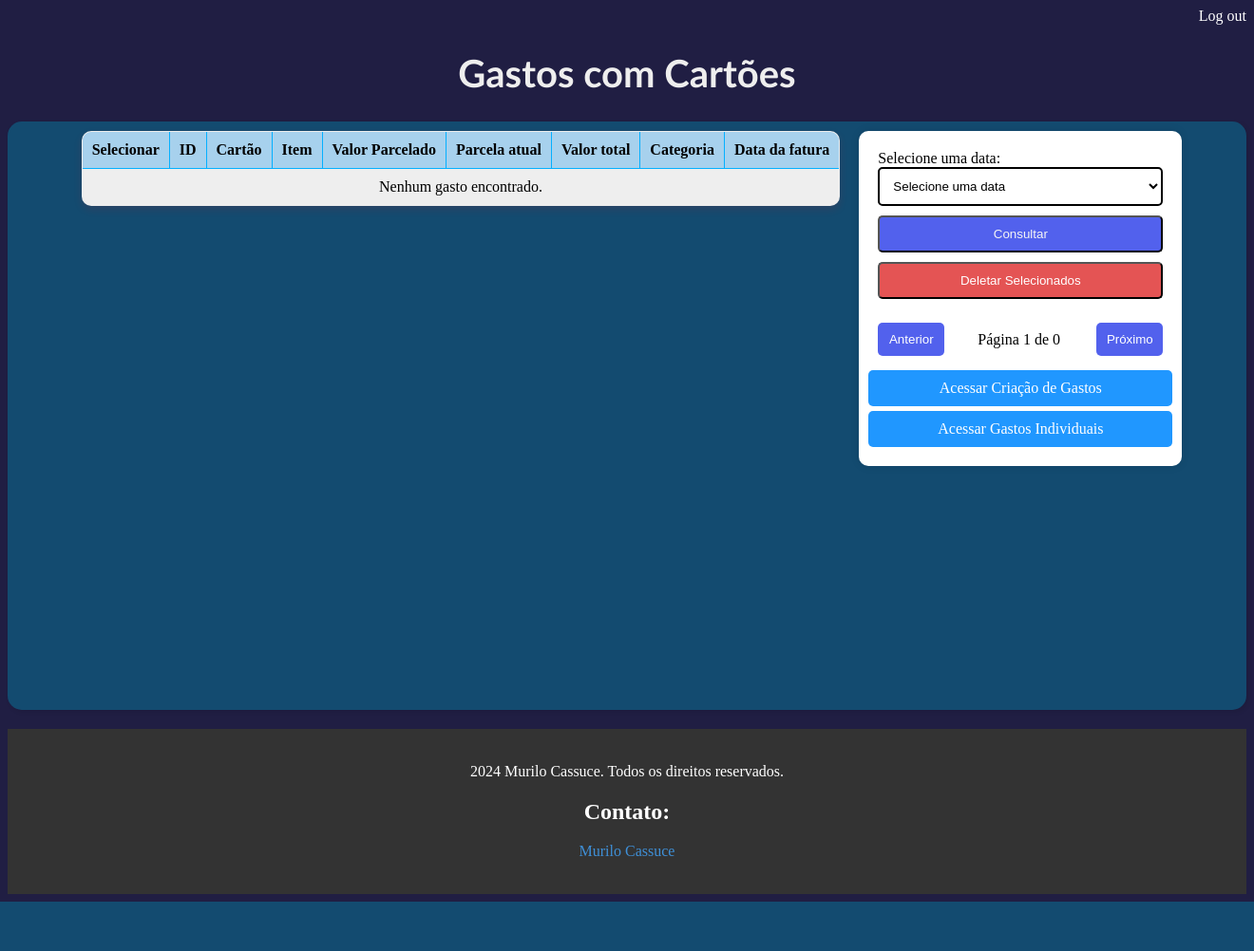
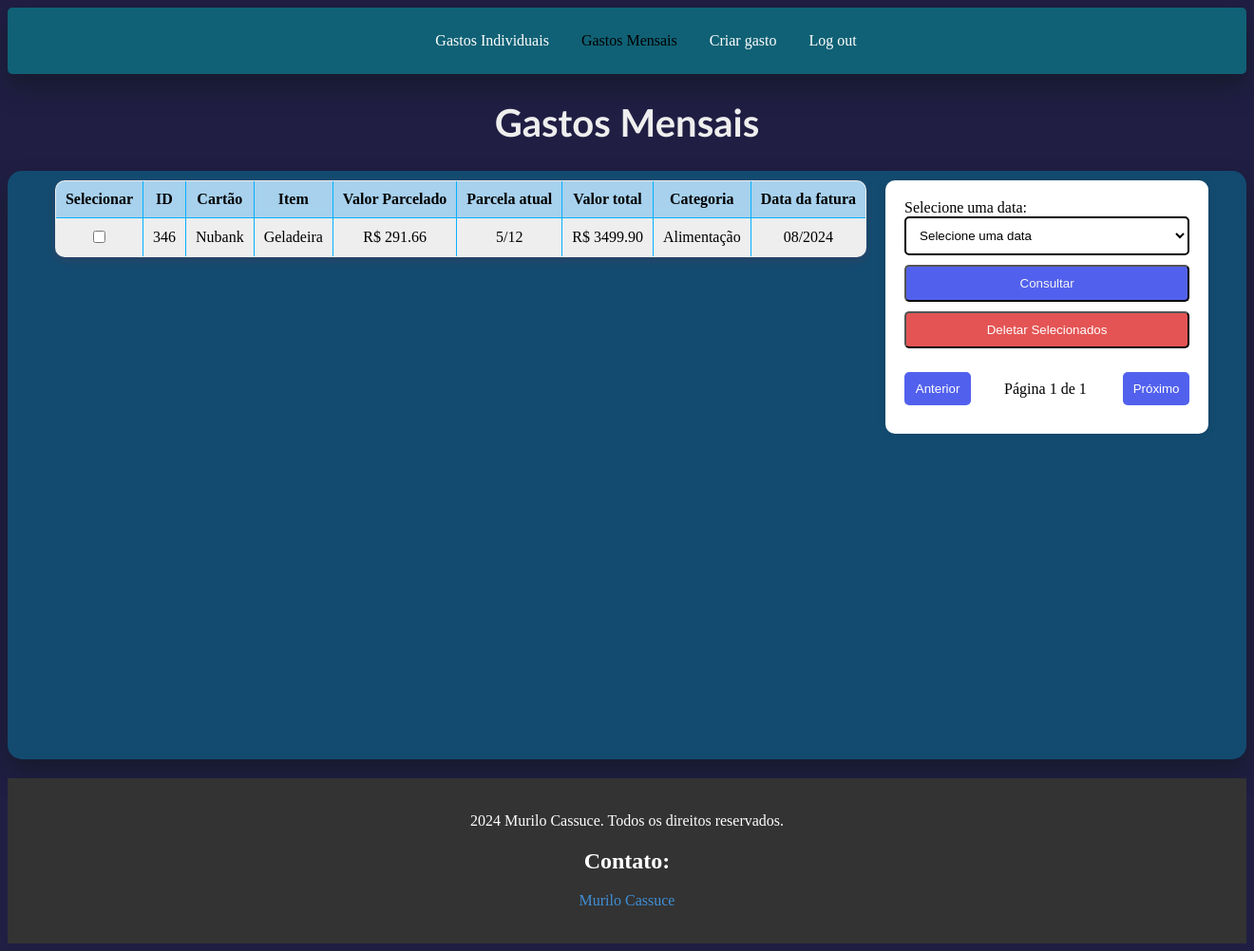
Before and after one commit to MuriloCassuce-hub/despesas, a Django app: page /gastosMensais in a window 1320 px wide. Shown: the whole page at 95% size. Before the commit the page ends 950 px from the top, so only its background shows below. Run offline with Django 5.2, Linux system fonts and the light colour scheme; a user stored in the database is signed in; data comes from the database, SQL or seed files in the repository; both versions use the stored data as it was after the commit; some libraries are stand-ins or nearby versions.

Commit message:
Header, correção de bug logout, ajuste layout grafico, atualização no javascript para logout

```diff
--- a/usuarios/templates/usuarios/gastosMensais.html
+++ b/usuarios/templates/usuarios/gastosMensais.html
@@ -40,6 +40,7 @@
             padding: 10px;
             height: 600px;
             overflow: auto;
+            box-shadow: 0 15px 25px rgba(14, 25, 27, 0.507);
         }
 
         #tabprincipal {
@@ -164,9 +165,7 @@
     </style>
 
 
-    <a class="botaologout" href="{% url 'logout' %}">Log out</a>
-
-    <h1 id="h1Despesas" >Gastos com Cartões</h1>
+    <h1 id="h1Despesas" >Gastos Mensais</h1>
 
     <div id="divPrincipal">
         <form method="POST" id="formTabela" action="{% url 'gastosMensais' %}">
@@ -229,13 +228,19 @@
                 <span id="pageInfo2">Página {{ page_obj.number }} de {{ page_obj.paginator.num_pages }}</span>
                 <button id="proxPag2">Próximo</button>
             </div>
-            <a id="pgCriar_gasto" href="{% url 'criar_gasto' %}">Acessar Criação de Gastos</a>
-            <a id="pgCriar_gasto" href="{% url 'gastosIndividuais' %}">Acessar Gastos Individuais</a>
         </div>
     </div>
 
 <script>
     document.addEventListener("DOMContentLoaded", function() {
+        document.getElementById("paginatualGastosMensais").removeAttribute("href");
+        document.getElementById("paginatualGastosMensais").style.color = "black";
+        document.getElementById("Logout").addEventListener("click", function(event){
+            event.preventDefault();
+            if (confirm("Você deseja realizar o log out?")){
+                window.location.href = "{% url 'logout' %}";
+            }
+        })
         document.getElementById("deletarDados").addEventListener("click", function(event) {
             event.preventDefault();
             if (confirm(`Você tem certeza que deseja apagar?`)) {
--- a/usuarios/templates/usuarios/layout.html
+++ b/usuarios/templates/usuarios/layout.html
@@ -6,6 +6,29 @@
     <title>Despesas</title>
 </head>
 <style>
+
+    header {
+        background-color: rgb(16, 97, 117);
+        padding: 10px;
+        text-align: center;
+        border-radius: 5px;
+        box-shadow: 0 15px 25px rgba(14, 25, 27, 0.507);
+    }
+
+
+    header li {
+        display: inline;
+        margin: 0 15px;
+    }
+
+    header a {
+        color: #fff;
+    }
+
+    header a:hover{
+        color: rgb(246, 208, 131);
+    }
+
     footer {
             text-align: center;
             padding: 20px 0;
@@ -13,7 +36,6 @@
             color: #fff;
             position: relative;
             width: 100%;
-            bottom: 0;
             margin-top: 20px;
         }
 
@@ -23,6 +45,16 @@
         }
 </style>
 <body>
+    <header>
+        <nav>
+            <ul>
+                <li><a id="paginatualGastosIndividuais" href="{% url 'gastosIndividuais' %}">Gastos Individuais</a></li>
+                <li><a id="paginatualGastosMensais" href="{% url 'gastosMensais' %}">Gastos Mensais</a></li>
+                <li><a href="{% url 'criar_gasto' %}">Criar gasto</a></li>
+                <li><a id="Logout"href="{% url 'logout' %}">Log out</a></li>
+            </ul>
+        </nav>
+    </header>
     {% block body %}
 
     {% endblock %}
--- a/usuarios/templates/usuarios/layout2.html
+++ b/usuarios/templates/usuarios/layout2.html
@@ -5,9 +5,11 @@
     <script src="https://cdn.plot.ly/plotly-latest.min.js"></script>
     <title>Despesas</title>
 </head>
+
 <body>
     {% block body %}
 
     {% endblock %}
+
 </body>
 </html>
--- a/usuarios/views.py
+++ b/usuarios/views.py
@@ -2,7 +2,7 @@
 from django.urls import reverse
 from .models import Gastos
 from django.contrib.auth import authenticate, login, logout
-from django.shortcuts import render, redirect
+from django.shortcuts import render
 from .forms import UserRegistrationForm
 import plotly.graph_objects as go
 from collections import defaultdict
@@ -106,7 +106,7 @@
         title="Distribuição por cartões",
         width=800,
         height=400,
-        paper_bgcolor='rgb(41, 157, 186)',
+        paper_bgcolor='rgb(252, 250, 235)',
         plot_bgcolor='white'
     )
     graph_json_cartao = fig_cartao.to_json()
@@ -128,7 +128,7 @@
         title="Distribuição por categorias",
         width=800,
         height=400,
-        paper_bgcolor='rgb(41, 157, 186)',
+        paper_bgcolor='rgb(252, 250, 235)',
         plot_bgcolor='white'
     )
     graph_json_categoria = fig_categoria.to_json()
@@ -155,11 +155,13 @@
 
     cartoes = Gastos.objects.filter(usuario=request.user).values_list('cartao', flat=True).distinct()
     cartoes_filtrados = None
+    cartoes_filtrados = Gastos.objects.filter(cartao=cartoes[0], usuario=request.user)
 
     if request.method == "POST" and 'buscarCartoes' in request.POST:
         cartao_buscado = request.POST.get("cartao")
         if cartao_buscado:
             cartoes_filtrados = Gastos.objects.filter(cartao=cartao_buscado, usuario=request.user)
+
 
     return render(request, 'usuarios/gastosIndividuais.html', {
         'cartoes': cartoes,
@@ -191,11 +193,15 @@
 
     cartoes = Gastos.objects.filter(usuario=request.user).values_list('cartao', flat=True).distinct()
     cartoes_filtrados = None
+    agora = datetime.now()
+    agora_formatado = agora.strftime("%m/%Y")
+    gastos_filtrados = Gastos.objects.filter(data_inicial=agora_formatado, usuario=request.user)
 
     if request.method == "POST" and 'consultaMensal' in request.POST:
         consultar_data = request.POST.get("data_inicial_formatada")
         if consultar_data:
             gastos_filtrados = Gastos.objects.filter(data_inicial=consultar_data, usuario=request.user)
+
     return render(request, "usuarios/gastosMensais.html", {
         "gastos": gastos_filtrados,
         "datas_disponiveis": datas_disponiveis_ordenadas,
```
Also changed, not shown: usuarios/templates/usuarios/gastosIndividuais.html (+12 -5 lines), usuarios/templates/usuarios/usuario.html (+44 -18 lines), db.sqlite3.
